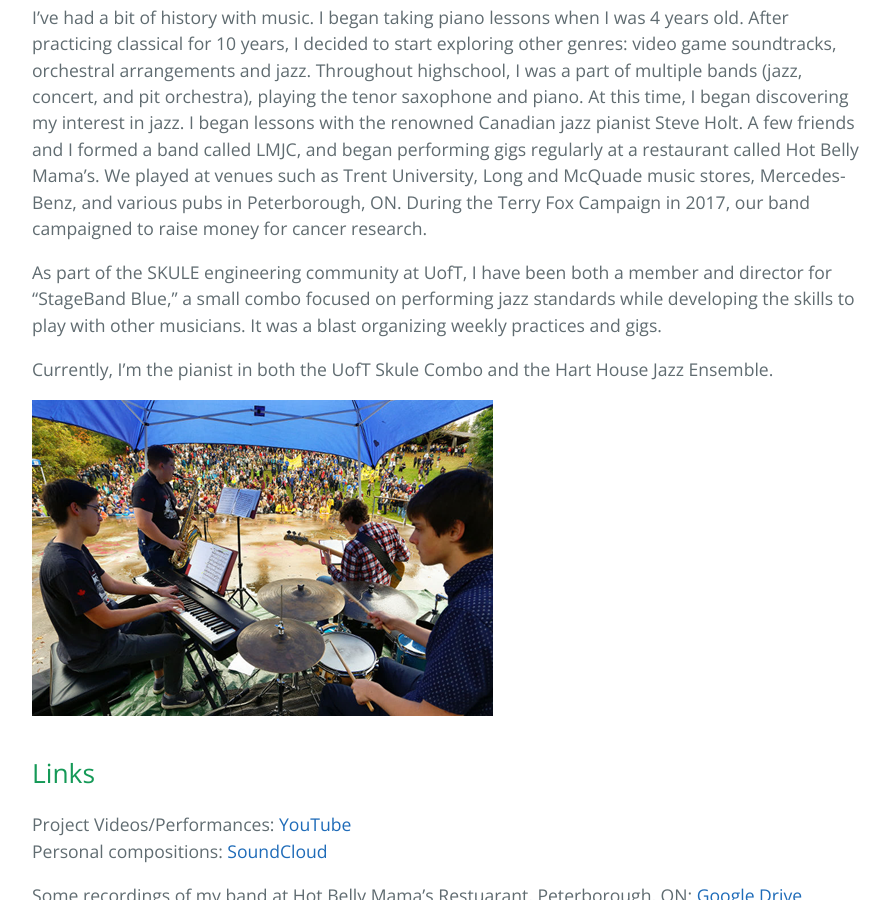
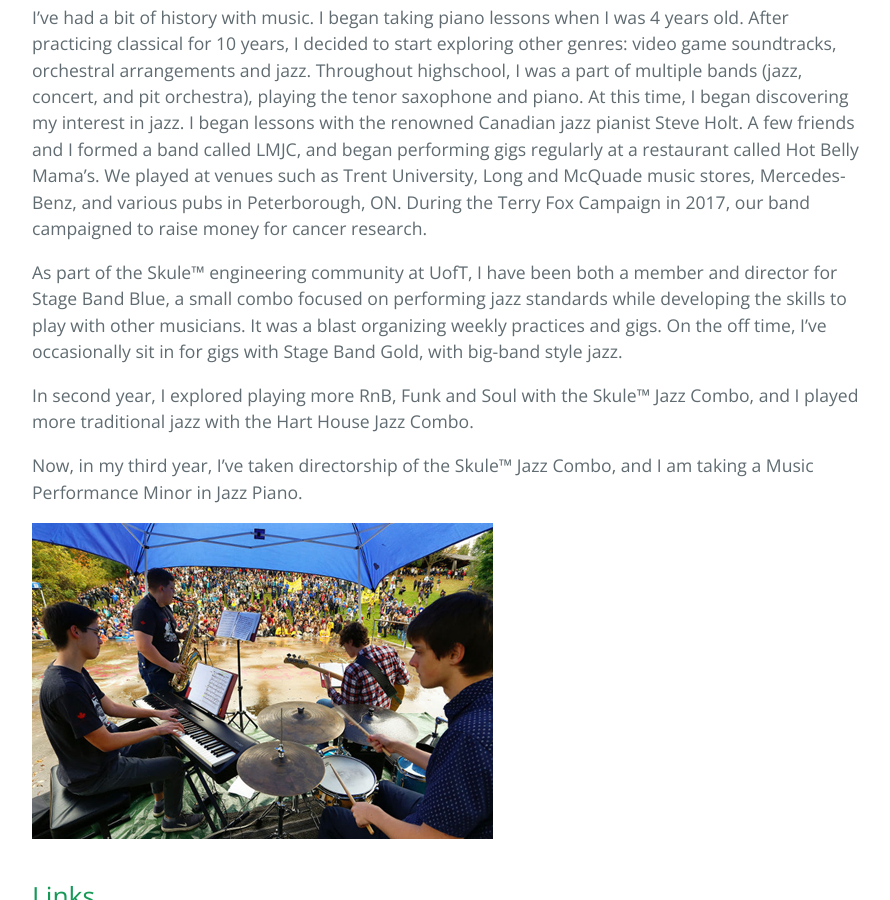
Before and after one commit to yixin0829/Cayman, a Jekyll site: the page built from jazz.md, in a window 1280 px wide and 900 px high, scrolled down 468 px. Shown: the whole window, without its empty margins (192-1082 px from the left). Built offline with Jekyll 4.4.1, drawn with Linux system fonts in a browser that asks for light colours.

Commit message:
Update jazz.md

```diff
--- a/jazz.md
+++ b/jazz.md
@@ -7,9 +7,11 @@ description: My musical side.
 ## Myself and Music
 I've had a bit of history with music. I began taking piano lessons when I was 4 years old. After practicing classical for 10 years, I decided to start exploring other genres: video game soundtracks, orchestral arrangements and jazz. Throughout highschool, I was a part of multiple bands (jazz, concert, and pit orchestra), playing the tenor saxophone and piano. At this time, I began discovering my interest in jazz. I began lessons with the renowned Canadian jazz pianist Steve Holt. A few friends and I formed a band called LMJC, and began performing gigs regularly at a restaurant called Hot Belly Mama's. We played at venues such as Trent University, Long and McQuade music stores, Mercedes-Benz, and various pubs in Peterborough, ON. During the Terry Fox Campaign in 2017, our band campaigned to raise money for cancer research.
 
-As part of the SKULE engineering community at UofT, I have been both a member and director for "StageBand Blue," a small combo focused on performing jazz standards while developing the skills to play with other musicians. It was a blast organizing weekly practices and gigs.
+As part of the Skule™ engineering community at UofT, I have been both a member and director for Stage Band Blue, a small combo focused on performing jazz standards while developing the skills to play with other musicians. It was a blast organizing weekly practices and gigs. On the off time, I've occasionally sit in for gigs with Stage Band Gold, with big-band style jazz.
 
-Currently, I'm the pianist in both the UofT Skule Combo and the Hart House Jazz Ensemble.
+In second year, I explored playing more RnB, Funk and Soul with the Skule™ Jazz Combo, and I played more traditional jazz with the Hart House Jazz Combo.
+
+Now, in my third year, I've taken directorship of the Skule™ Jazz Combo, and I am taking a Music Performance Minor in Jazz Piano.
 
 ![Terry_Fox_Jazz](/assets/Project_Pictures/Terry_Fox_Jazz.png)
 
```
